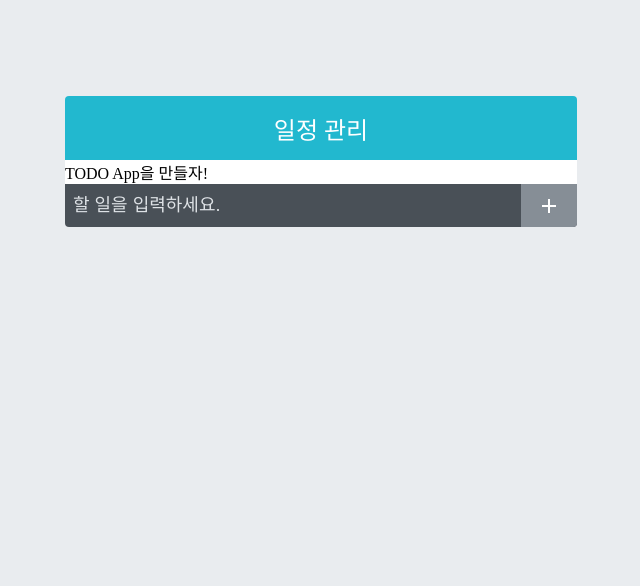
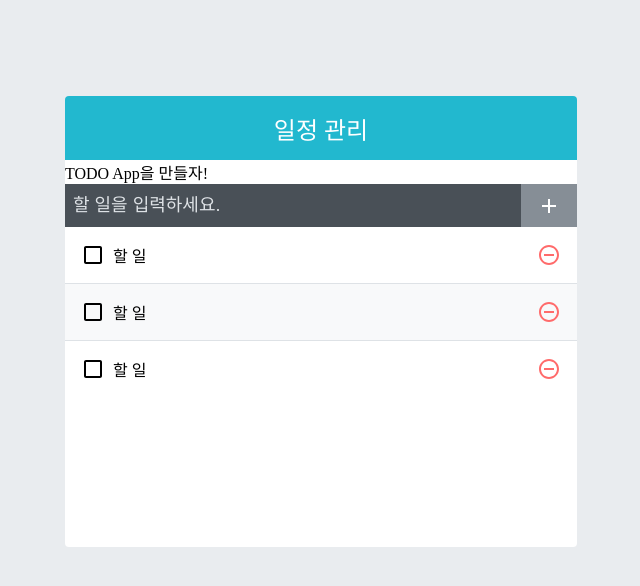
Before and after one commit to Minhoyoo1989/ojtRenderringHoolk, a React (Create React App) app: page / in a window 1280 px wide. Shown: the top 586 px of the page, without its empty margins (319-959 px from the left). Built offline with nearby package versions, Linux system fonts and the light colour scheme.

Commit message:
리액트 Todolist 스타일링 예제항목 까지 완성

```diff
--- a/src/App.js
+++ b/src/App.js
@@ -2,12 +2,14 @@
 import './App.css';
 import TodoTemplate from './components/TodoTemplate';
 import TodoInsert from './components/TodoInsert';
+import TodoList from './components/TodoList';
 
 function App() {
   return (
     <TodoTemplate>
       TODO App을 만들자!
       <TodoInsert />
+      <TodoList />
     </TodoTemplate>
     // <div className="App">
     //   <header className="App-header">
--- /dev/null
+++ b/src/components/TodoList.css
@@ -0,0 +1,5 @@
+.TodoList {
+  min-height: 320px;
+  max-height: 513px;
+  overflow-y: auto;
+}/*# sourceMappingURL=TodoList.css.map */
--- /dev/null
+++ b/src/components/TodoList.js
@@ -0,0 +1,14 @@
+import TodoListItem from './TodoListItem';
+import './TodoList.scss';
+
+const TodoList = () => {
+  return (
+    <div className="TodoList">
+      <TodoListItem />
+      <TodoListItem />
+      <TodoListItem />
+    </div>
+  );
+};
+
+export default TodoList;
--- /dev/null
+++ b/src/components/TodoList.scss
@@ -0,0 +1,5 @@
+.TodoList{
+  min-height: 320px;
+  max-height: 513px;
+  overflow-y: auto;
+}
--- /dev/null
+++ b/src/components/TodoListItem.css
@@ -0,0 +1,38 @@
+.TodoListItem {
+  padding: 1rem;
+  display: flex;
+  align-items: center;
+}
+.TodoListItem:nth-child(even) {
+  background: #f8f9fa;
+}
+.TodoListItem .checkbox {
+  cursor: pointer;
+  flex: 1;
+  display: flex;
+  align-items: center;
+}
+.TodoListItem .checkbox svg {
+  font-size: 1.5rem;
+}
+.TodoListItem .checkbox .text {
+  margin-left: 0.5rem;
+  flex: 1;
+}
+.TodoListItem .checkbox.checked svg {
+  color: #22b8cf;
+  text-decoration: line-through;
+}
+.TodoListItem .remove {
+  display: flex;
+  align-items: center;
+  font-size: 1.5rem;
+  color: #ff6b6b;
+  cursor: pointer;
+}
+.TodoListItem .remove:hover {
+  color: #ff8787;
+}
+.TodoListItem + .TodoListItem {
+  border-top: 1px solid #dee2e6;
+}/*# sourceMappingURL=TodoListItem.css.map */
--- /dev/null
+++ b/src/components/TodoListItem.js
@@ -0,0 +1,22 @@
+import {
+  MdCheckBoxOutlineBlank,
+  MdCheckBox,
+  MdRemoveCircleOutline,
+} from 'react-icons/md';
+import './TodoListItem.scss';
+
+const TodoListItem = () => {
+  return (
+    <div className="TodoListItem">
+      <div className="checkbox">
+        <MdCheckBoxOutlineBlank />
+        <div className="text">할 일</div>
+      </div>
+      <div className="remove">
+        <MdRemoveCircleOutline />
+      </div>
+    </div>
+  );
+};
+
+export default TodoListItem;
--- /dev/null
+++ b/src/components/TodoListItem.scss
@@ -0,0 +1,44 @@
+.TodoListItem {
+  padding: 1rem;
+  display: flex;
+  align-items: center; //세로 중앙정렬
+&:nth-child(even) {
+  background: #f8f9fa;
+}
+.checkbox{
+  cursor: pointer;
+  flex: 1; // 차치 할 수 있는 영역 모두 차지
+  display: flex;
+  align-items: center; // 세로 중앙 정열
+  svg{
+    //아이콘
+    font-size: 1.5rem;
+  }
+  .text{
+    margin-left: 0.5rem;
+    flex: 1; // 차치 할 수 있는 영역 모두 차지
+  }
+  // 체크 되었을 때 보여줄 스타일
+  &.checked{
+    svg{
+      color: #22b8cf;
+      text-decoration: line-through;
+    }
+  }
+}
+.remove{
+  display: flex;
+  align-items: center;
+  font-size: 1.5rem;
+  color: #ff6b6b;
+  cursor: pointer;
+  &:hover{
+    color: #ff8787;
+  }
+}
+
+// 엘리먼트 사이사이에 테두리를 넣어줌
+& + & {
+  border-top: 1px solid #dee2e6;
+}
+}
```
Also changed, not shown: 2 other files (tests, documents, lock files or other folders).
